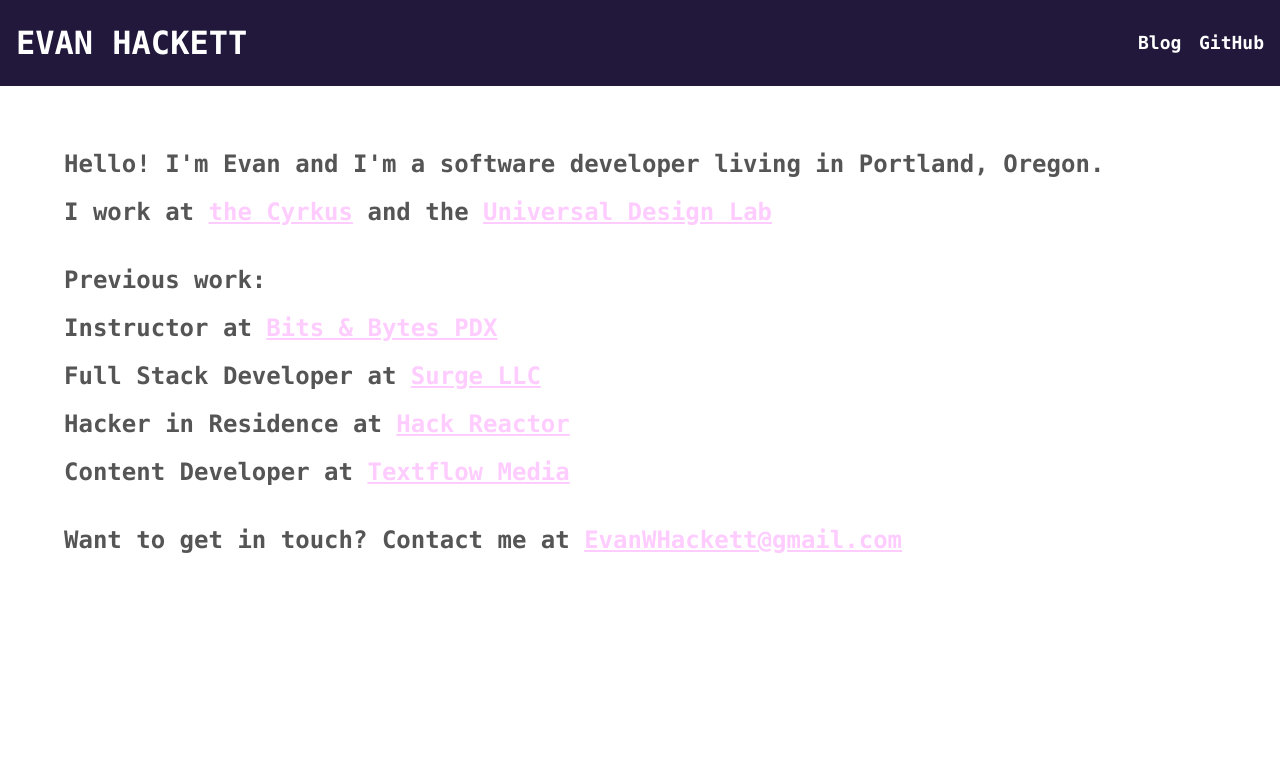
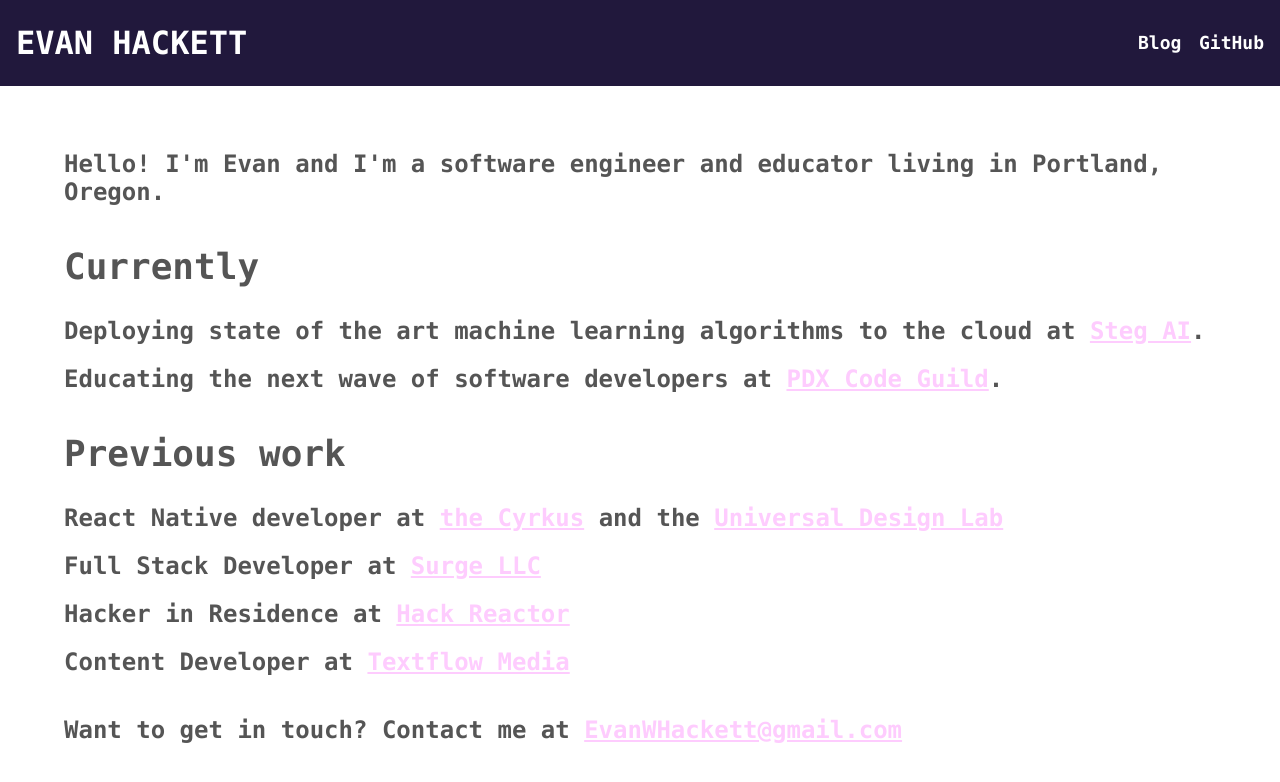
Before and after one commit to evanhackett/evanhackett.github.io, a website: page index.html in a window 1280 px wide. Drawn offline with Linux system fonts and the light colour scheme.

Commit message:
update current work and previous work sections

```diff
--- a/index.html
+++ b/index.html
@@ -20,13 +20,18 @@
   <div class="text-custom-grey flex">
 
 	  <div class="p-4 sm:p-16 font-mono text-xl sm:text-2xl font-semibold">
-	    <p>Hello! I'm Evan and I'm a software developer living in Portland, Oregon.</p>
+        <p>Hello! I'm Evan and I'm a software engineer and educator living in Portland, Oregon.</p>
 
-	    <p class="mt-5">I work at <a href="https://thecyrkus.com/" class="text-custom-pink">the Cyrkus</a> and the <a class="text-custom-pink" href="http://www.universaldesignlab.com/">Universal Design Lab</a></p>
+        <h2 class="mt-10">Currently</h2>
 
-	    <p class="mt-10">Previous work:</p>
+        <p class="mt-5">Deploying state of the art machine learning algorithms to the cloud at <a href="https://steg.ai/" class="text-custom-pink">Steg AI</a>.</p>
 
-	    <p class="mt-5">Instructor at <a href="https://www.bitsandbytespdx.com/" class="text-custom-pink">Bits & Bytes PDX<a></p>
+        <p class="mt-5">Educating the next wave of software developers at <a class="text-custom-pink" href="https://pdxcodeguild.com/">PDX Code Guild</a>.</p>
+
+
+        <h2 class="mt-10">Previous work</h2>
+
+	    <p class="mt-5">React Native developer at <a href="https://thecyrkus.com/" class="text-custom-pink">the Cyrkus</a> and the <a class="text-custom-pink" href="http://www.universaldesignlab.com/">Universal Design Lab</a></p>
 
 	    <p class="mt-5">Full Stack Developer at <a href="https://www.surgeforward.com/" class="text-custom-pink">Surge LLC<a></p>
 
```
Also changed, not shown: 1 other file.
